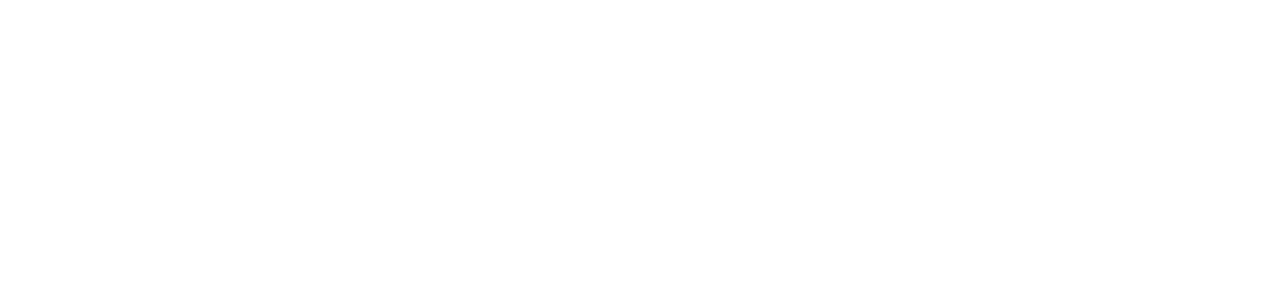
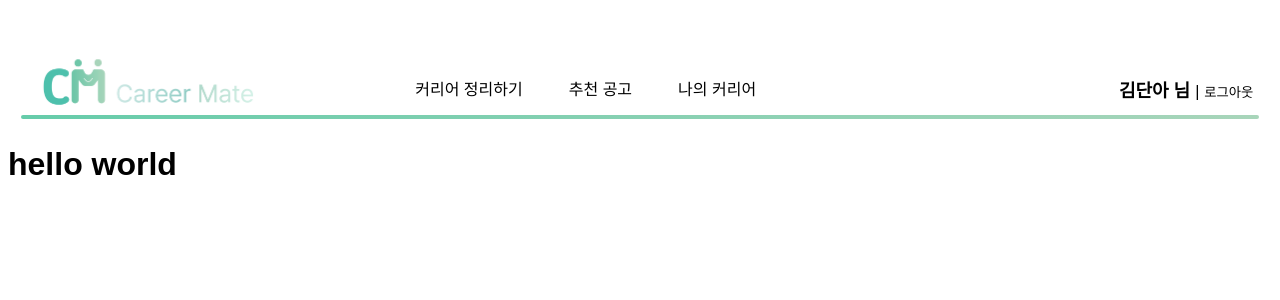
Before and after one commit to Career-Mate/Web, a React (Vite) app: page / in a window 1280 px wide. Shown: the top 300 px of the page. Built offline with nearby package versions, Linux system fonts and the light colour scheme; a web font is replaced by a local one.

Commit message:
setting: test 페이지 세팅

```diff
--- a/src/App.jsx
+++ b/src/App.jsx
@@ -1,7 +1,42 @@
+import { createBrowserRouter, RouterProvider } from "react-router-dom";
+import RootLayout from "./layout/RootLayout";
+import HomePage from "./pages/HomePage";
+import Test from "./test/Test";
+
+const router=createBrowserRouter([
+    {
+        path: '/',
+        element:<RootLayout/>,
+        children: [
+            {
+                index:true,
+                element: <HomePage/>
+            },
+            {
+                path:'career',
+                element: <HomePage/>
+            },
+            {
+                path:'announcement',
+                element: <HomePage/>
+            },
+            {
+                path:'mycareer',
+                element: <HomePage/>
+            },
+            {
+                path:'test',
+                element: <Test/>
+            },
+        ]
+    }
+])
+
 function App() {
     return (
         <>
+            <RouterProvider router={router}/>
         </>
-    )
+    );
 }
 export default App;
```
Also changed, not shown: src/test/Test.jsx (deleted, +0 -8 lines), 1 other file (tests, documents, lock files or other folders).
